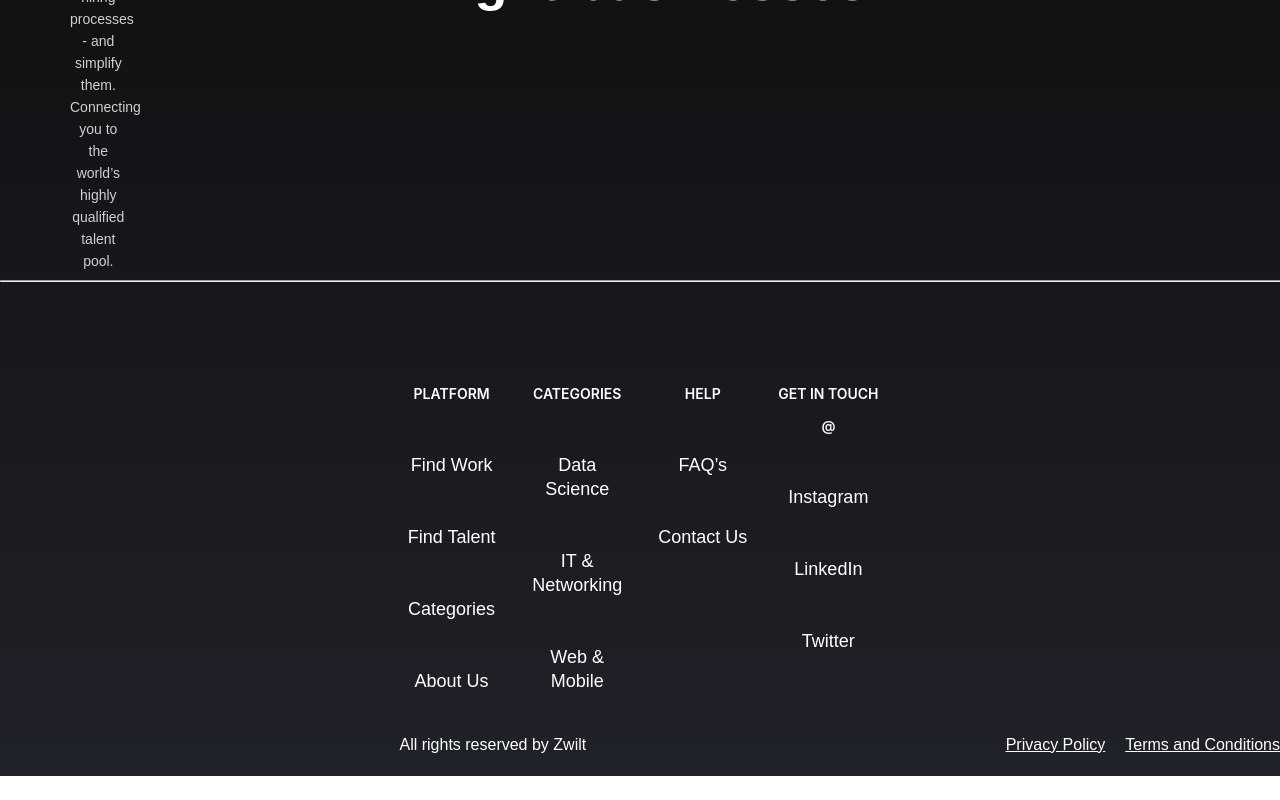
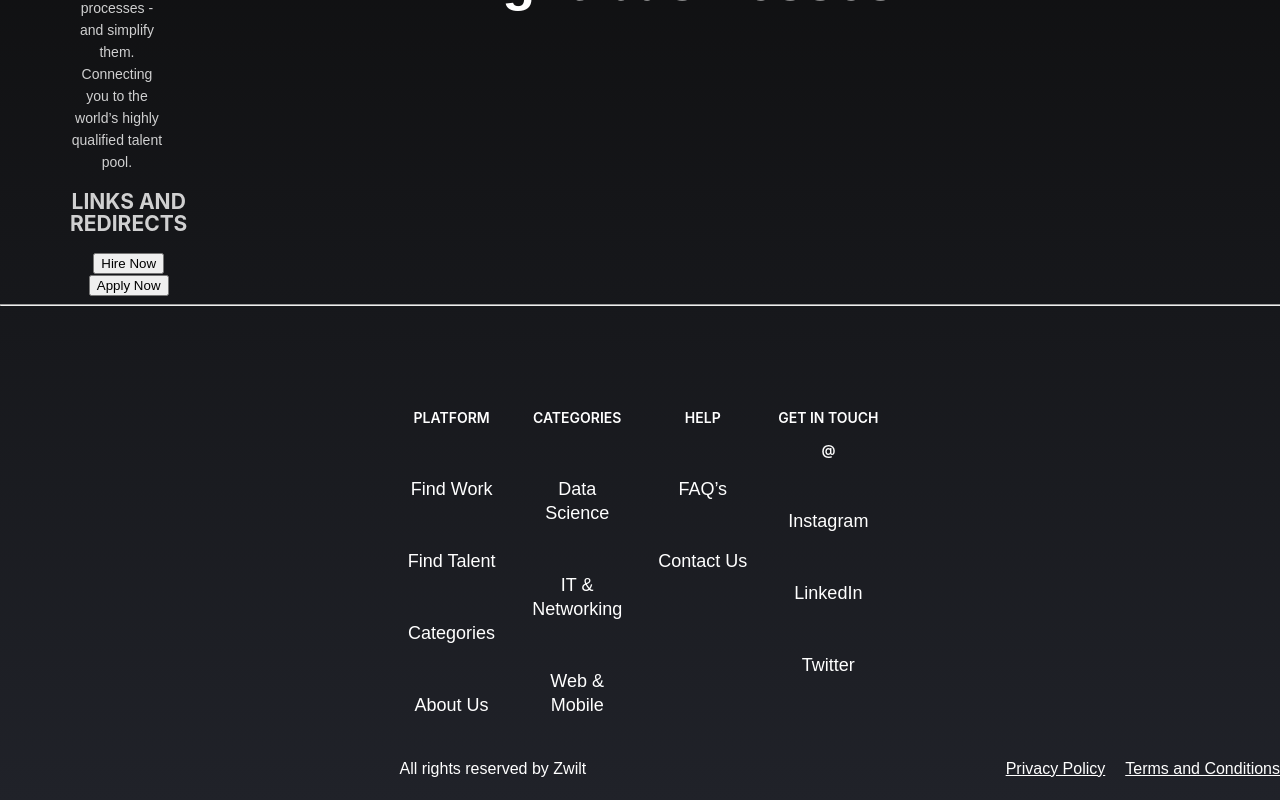
Before and after one commit to cmucheru/zwilt, a React (Create React App) app: page / in a window 1280 px wide. Shown: the part 9757-10557 px from the top of the page. Before the commit the page ends 10533 px from the top, so only its background shows below. Built offline with nearby package versions, Linux system fonts and the light colour scheme.

Commit message:
Add footer links

```diff
--- a/src/components/Footer.js
+++ b/src/components/Footer.js
@@ -26,6 +26,12 @@ function Footer() {
                       Connecting you to the world’s highly qualified talent
                       pool.
                     </div>
+                    <h2>LINKS AND REDIRECTS</h2>
+                    <div className="links-redirects">
+                    <button>Hire Now</button>
+                    <button>Apply Now</button>
+                    </div>
+
                   </div>
                 </div>
                 <div className="feature-title-column">
```
